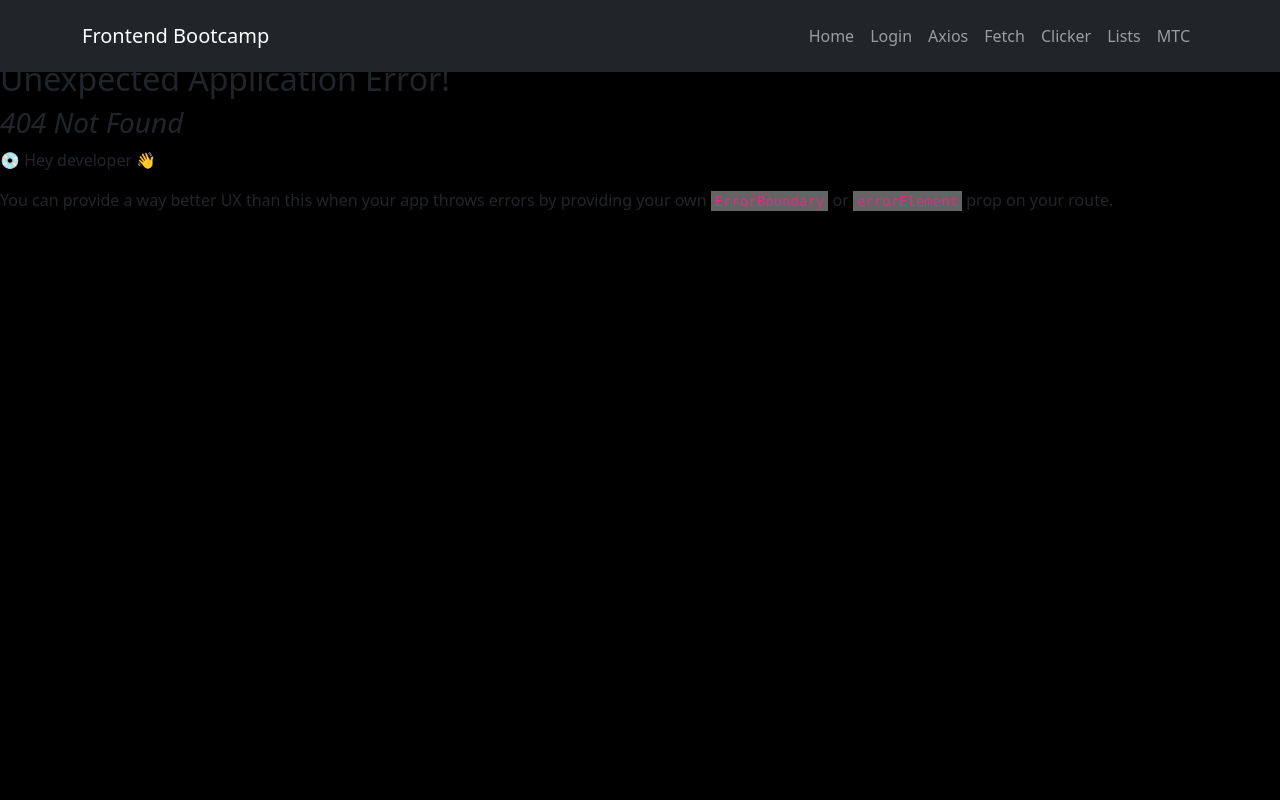
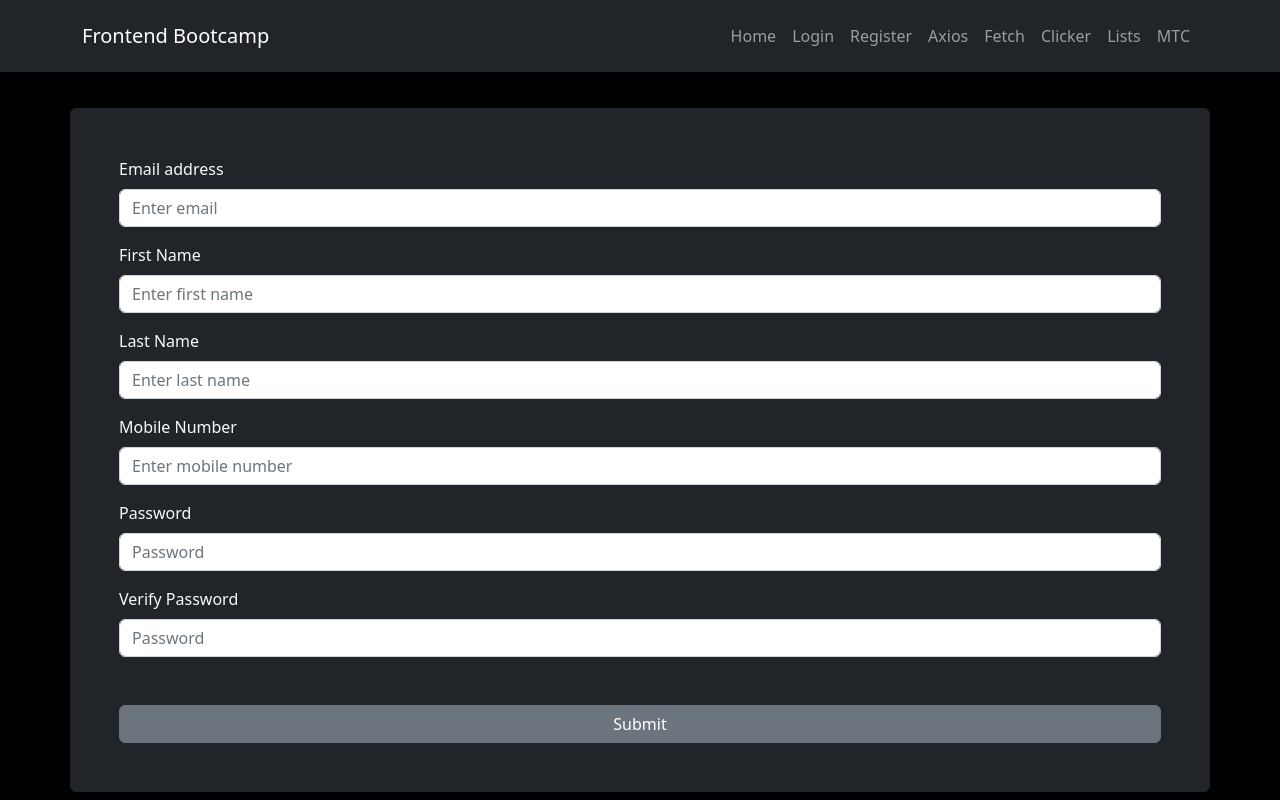
Before and after one commit to jairoalperez/Larning-React, a React (Create React App) app in the folder front/: page /register in a window 1280 px wide. Before the commit this address had no page. Built offline with nearby package versions, Linux system fonts and the light colour scheme.

Commit message:
register

```diff
--- /dev/null
+++ b/front/src/Pages/Registration/Register.js
@@ -0,0 +1,104 @@
+import React, { useState } from 'react'
+import Button from 'react-bootstrap/Button'
+import Form from 'react-bootstrap/Form'
+import '../Registration/style.css'
+import axios from 'axios'
+
+function Register() {
+
+    const [user, setUser] = useState({
+        email: '',
+        firstName: '',
+        lastName: '',
+        mobileNumber: '',
+        password: '',
+        vpassword: ''
+    })
+
+    const handleForm = (name, value) => {
+        setUser({
+            ...user,
+            [name]: value
+        })
+    }
+
+    const handleSubmit = async e => {
+        e.preventDefault()
+
+        if (user.vpassword === user.password) {
+
+            var data = JSON.stringify({
+                "email": user.email,
+                "firstName": user.firstName,
+                "lastName": user.lastName,
+                "mobileNumber": user.mobileNumber,
+                "password": user.password
+              });
+
+              var config = {
+                method: 'post',
+                url: 'http://localhost:8080/api/v1/user/signup',
+                headers: {
+                  'Content-Type': 'application/json'
+                },
+                data : data
+              };
+
+              axios(config)
+              .then(function (response) {
+                console.log(JSON.stringify(response));
+              })
+              .catch(function (error) {
+                console.log(error);
+              });
+
+        }else {
+            alert('The passwords must match!')
+        }
+
+}
+
+return (
+    <div className='container border border-dark rounded p-5 bg-dark mt-5'>
+        <Form>
+            <Form.Group className="mb-3" controlId="formBasicEmail">
+                <Form.Label className='text-light'>Email address</Form.Label>
+                <Form.Control name="email" type="email" placeholder="Enter email" onChange={(event) => handleForm('email', event.target.value)} />
+            </Form.Group>
+
+            <Form.Group className="mb-3" controlId="formBasicEmail">
+                <Form.Label className='text-light'>First Name</Form.Label>
+                <Form.Control name="firstName" type="text" placeholder="Enter first name" onChange={(event) => handleForm('firstName', event.target.value)} />
+            </Form.Group>
+
+            <Form.Group className="mb-3" controlId="formBasicEmail">
+                <Form.Label className='text-light'>Last Name</Form.Label>
+                <Form.Control name="lastName" type="text" placeholder="Enter last name" onChange={(event) => handleForm('lastName', event.target.value)} />
+            </Form.Group>
+
+            <Form.Group className="mb-3" controlId="formBasicEmail">
+                <Form.Label className='text-light'>Mobile Number</Form.Label>
+                <Form.Control name="mobileNumber" type="number" placeholder="Enter mobile number" onChange={(event) => handleForm('mobileNumber', event.target.value)} />
+            </Form.Group>
+
+            <Form.Group className="mb-3" controlId="formBasicPassword">
+                <Form.Label className='text-light'>Password</Form.Label>
+                <Form.Control name="password" type="password" placeholder="Password" onChange={(event) => handleForm('password', event.target.value)} />
+            </Form.Group>
+
+            <Form.Group className="mb-3" controlId="formBasicPassword">
+                <Form.Label className='text-light'>Verify Password</Form.Label>
+                <Form.Control name="vpassword" type="password" placeholder="Password" onChange={(event) => handleForm('vpassword', event.target.value)} />
+            </Form.Group>
+
+            <div className='d-grid gap-2 mt-5'>
+                <Button variant="secondary" type="submit" onClick={handleSubmit}>
+                    Submit
+                </Button>
+            </div>
+        </Form>
+    </div>
+)
+}
+
+export default Register
--- a/front/src/index.js
+++ b/front/src/index.js
@@ -11,6 +11,7 @@ import Bbw from './Pages/Bootstrap-Bootcamp-Website/Bbw';
 import Fetch from './Pages/Fetch';
 import Login from './Pages/Registration/Login';
 import Axios from './Pages/Axios';
+import Register from './Pages/Registration/Register';
 import Nav from './Pages/Bootstrap-Bootcamp-Website/components/Nav';
 import {
   createBrowserRouter,
@@ -35,6 +36,15 @@ const router = createBrowserRouter([
       <>
       <Login></Login>
       <Link to="/login"></Link>
+      </>
+    )
+  },
+  {
+    path: "/register",
+    element: (
+      <>
+      <Register></Register>
+      <Link to="/register"></Link>
       </>
     )
   },
@@ -88,6 +98,7 @@ const router = createBrowserRouter([
 const menuItems = [
   { id: "1", text: "Home", href: "/" },
   { id: "2", text: "Login", href: "/login" },
+  { id: "8", text: "Register", href: "/register" },
   { id: "3", text: "Axios", href: "/axios" },
   { id: "4", text: "Fetch", href: "/fetch" },
   { id: "5", text: "Clicker", href: "/clicker" },
```
